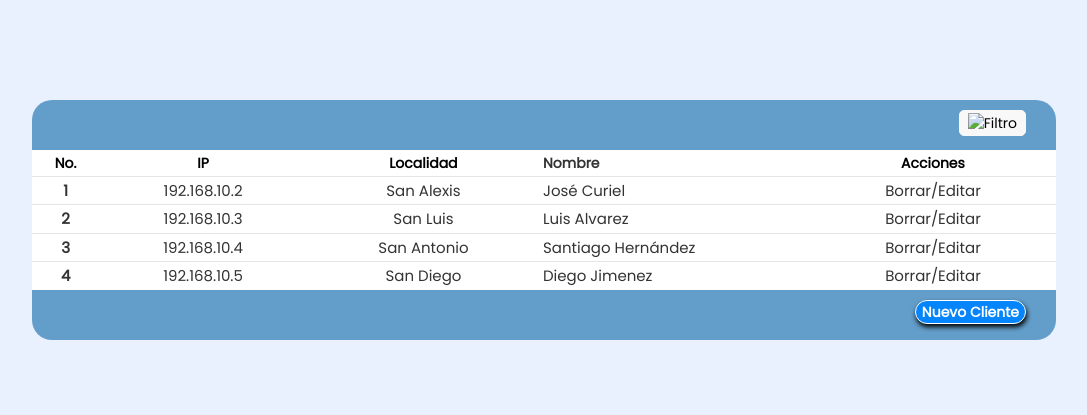
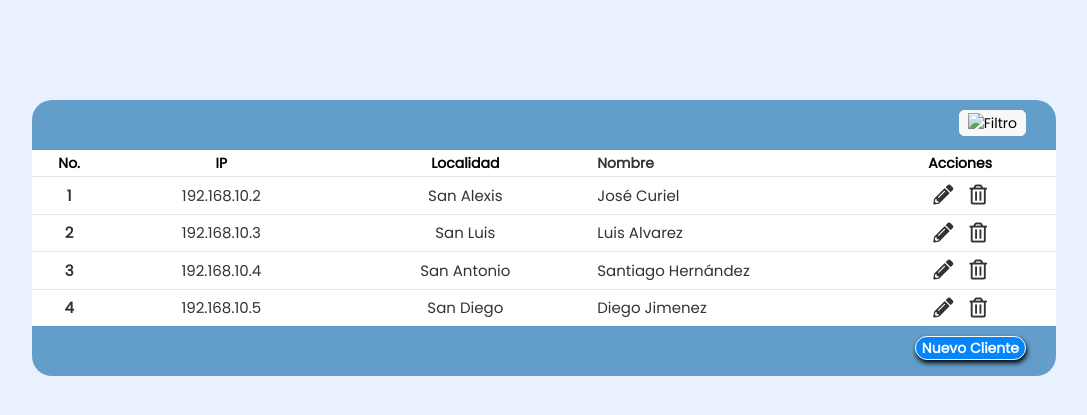
Before and after one commit to SantiagoH3/SM-Comunicaciones, a PHP site: page /pages/clientes.html in a window 1280 px wide. Shown: the top 415 px of the page, without its empty margins (96-1183 px from the left). Run offline with PHP 8.4, Linux system fonts and the light colour scheme; style sheets or scripts are compiled from the project's sources.

Commit message:
[Clientes] - Added delete client modal.

```diff
--- a/index.html
+++ b/index.html
@@ -9,7 +9,6 @@
 <body>
     index
     <a href="pages/login.html">Login</a>
-    <a href="pages/nuevoCliente.html">Nuevo cliente</a>
     <a href="pages/clientes.html">Clientes</a>
     <a href="pages/nuevoPago.html">Nuevo Pago</a>
     <a href="pages/morosos.html">Clientes Morosos</a>
--- a/pages/clientes.html
+++ b/pages/clientes.html
@@ -8,6 +8,7 @@
     <link rel="stylesheet" href="https://maxcdn.bootstrapcdn.com/bootstrap/3.4.0/css/bootstrap.min.css">
     <script src="https://ajax.googleapis.com/ajax/libs/jquery/3.3.1/jquery.min.js"></script>
     <script src="https://maxcdn.bootstrapcdn.com/bootstrap/3.4.0/js/bootstrap.min.js"></script>
+    <link rel="stylesheet" href="https://use.fontawesome.com/releases/v5.7.0/css/all.css" integrity="sha384-lZN37f5QGtY3VHgisS14W3ExzMWZxybE1SJSEsQp9S+oqd12jhcu+A56Ebc1zFSJ" crossorigin="anonymous">
     <link href="https://fonts.googleapis.com/css?family=Poppins" rel="stylesheet">
     <title>Clientes</title>
 </head>
@@ -20,11 +21,11 @@
             <table class="table-sm">
                 <thead>
                     <tr>
-                    <th class="hcenter" scope="col">No.</th>
-                    <th class="hcenter" scope="col">IP</th>
-                    <th class="hcenter" scope="col">Localidad</th>
-                    <th class="nom" scope="col">Nombre</th>
-                    <th class="hcenter" scope="col">Acciones</th>
+                        <th class="hcenter" scope="col">No.</th>
+                        <th class="hcenter" scope="col">IP</th>
+                        <th class="hcenter" scope="col">Localidad</th>
+                        <th class="nom" scope="col">Nombre</th>
+                        <th class="hcenter" scope="col">Acciones</th>
                     </tr>
                 </thead>
                 <tbody>
@@ -33,28 +34,40 @@
                         <td>192.168.10.2</td>
                         <td>San Alexis</td>
                         <td class="nom">José Curiel</td>
-                        <td>Borrar/Editar</td>
+                        <td>
+                            <button class="edit"><i class="fas fa-pencil-alt"></i></button>
+                            <button class="delete" data-toggle="modal" data-target="#delete"><i class="far fa-trash-alt"></i></button>
+                        </td>
                     </tr>
                     <tr>
                         <th scope="row">2</th>
                         <td>192.168.10.3</td>
                         <td>San Luis</td>
                         <td class="nom">Luis Alvarez</td>
-                        <td>Borrar/Editar</td>
+                        <td>
+                            <button class="edit"><i class="fas fa-pencil-alt"></i></button>
+                            <button class="delete" data-toggle="modal" data-target="#delete"><i class="far fa-trash-alt"></i></button>
+                        </td>
                     </tr>
                     <tr>
                         <th scope="row">3</th>
                         <td>192.168.10.4</td>
                         <td>San Antonio</td>
                         <td class="nom">Santiago Hernández </td>
-                        <td>Borrar/Editar</td>
+                        <td>
+                            <button class="edit"><i class="fas fa-pencil-alt"></i></button>
+                            <button class="delete" data-toggle="modal" data-target="#delete"><i class="far fa-trash-alt"></i></button>
+                        </td>
                     </tr>
                     <tr>
                         <th scope="row">4</th>
                         <td>192.168.10.5</td>
                         <td>San Diego</td>
                         <td class="nom">Diego Jimenez</td>
-                        <td>Borrar/Editar</td>
+                        <td>
+                            <button class="edit"><i class="fas fa-pencil-alt"></i></button>
+                            <button class="delete" data-toggle="modal" data-target="#delete"><i class="far fa-trash-alt"></i></button>
+                        </td>
                     </tr>
                 </tbody>
             </table>
@@ -95,6 +108,20 @@
                 </div>
             </div>
         </div>
+        <!-- Modal eliminar cleinte -->
+        <div class="modal fade modal-ec" id="delete" tabindex="-1" role="dialog" aria-labelledby="delete" aria-hidden="true">
+            <div class="modal-dialog" role="document">
+                <div class="modal-content">
+                    <div class="modal-body">
+                        <h2>¿Seguro que quieres eliminar este Cliente?</h2>
+                        <div class="buttons">
+                            <button class="si-bc">Si</button>
+                            <button class="no-bc" data-dismiss="modal">No</button>
+                        </div>
+                    </div>
+                </div>
+            </div>
+        </div>
     </div>
 </body>
 </html>
--- a/pages/morosos.html
+++ b/pages/morosos.html
@@ -23,7 +23,6 @@
                     <th class="hcenter" scope="col">Monto</th>
                     <th class="hcenter" scope="col">IP</th>
                     <th class="hcenter" scope="col">Fecha</th>
-
                     </tr>
                 </thead>
                 <tbody>
--- a/src/scss/pages/_table.scss
+++ b/src/scss/pages/_table.scss
@@ -30,6 +30,20 @@
                 text-align: center;
             }
 
+            .edit {
+                background: transparent;
+                border: none;
+                font-size: 20px;
+                outline: none;
+            }
+
+            .delete {
+                background: transparent;
+                border: none;
+                font-size: 20px;
+                outline: none;
+            }
+
             .nom {
                 width: 270px;
                 text-align: left;
```
Also changed, not shown: pages/nuevoCliente.html (deleted, +0 -24 lines), src/scss/pages/_clientes.scss (+45 -0 lines), 1 other file.
